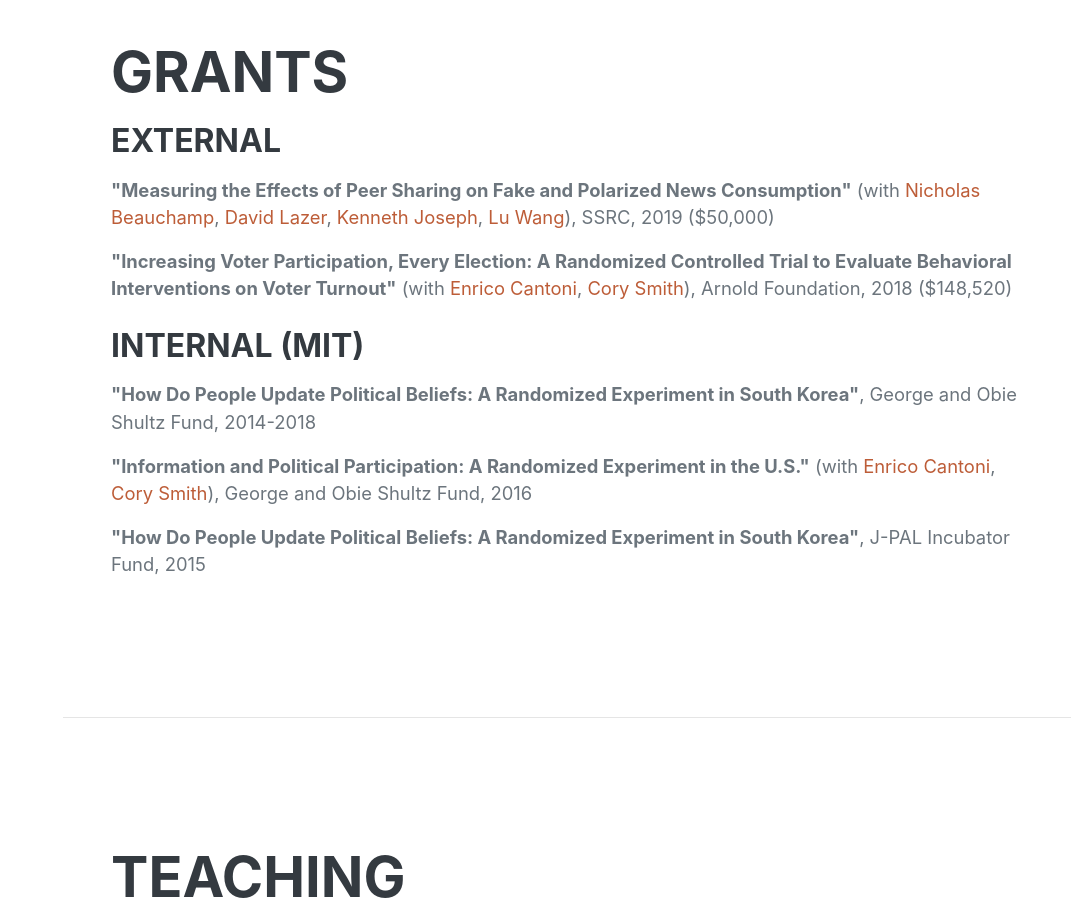
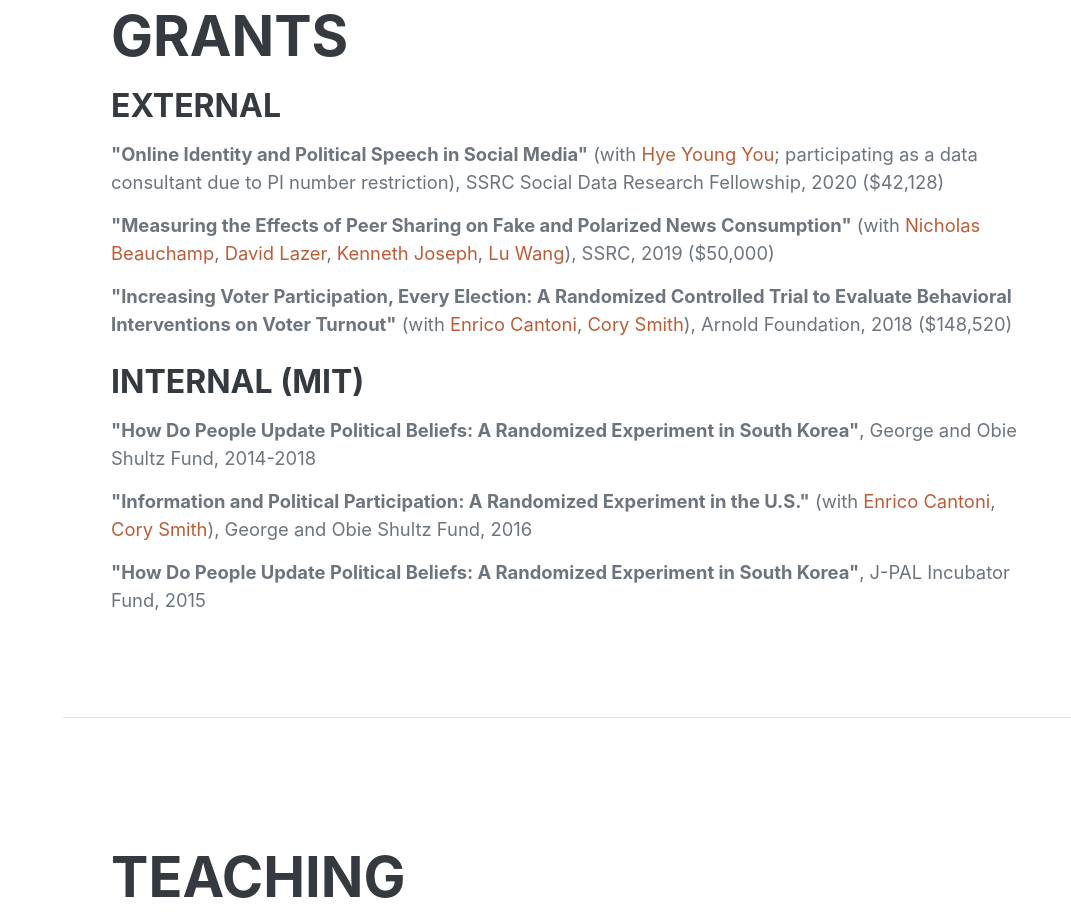
Before and after one commit to DongheeJo/DongheeJo.github.io, a plain HTML site: page index.html in a window 1280 px wide. Shown: the part 3821-4745 px from the top of the page, without its empty margins (209-1280 px from the left). Drawn offline with nearby package versions, Linux system fonts and the light colour scheme; some icons are missing; a web font is replaced by a local one.

Commit message:
SSRC fellowship update

```diff
--- a/index.html
+++ b/index.html
@@ -157,6 +157,7 @@
                 <div class="resume-section-content">
                     <h2 class="mb-3">Grants</h2>
                     <h3 class="mb-3">External</h3>
+                    <p class="lead mb-3"><b>"Online Identity and Political Speech in Social Media"</b> (with <a href="https://hyeyoungyou.com/" target="_blank">Hye Young You</a>; participating as a data consultant due to PI number restriction), SSRC Social Data Research Fellowship, 2020 ($42,128)</p>
                     <p class="lead mb-3"><b>"Measuring the Effects of Peer Sharing on Fake and Polarized News Consumption"</b> (with <a href="http://nickbeauchamp.com/" target="_blank">Nicholas Beauchamp</a>, <a href="https://www.lazerlab.net/" target="_blank">David Lazer</a>, <a href="https://kennyjoseph.github.io/" target="_blank">Kenneth Joseph</a>, <a href="http://web.eecs.umich.edu/~wangluxy/" target="_blank">Lu Wang</a>), SSRC, 2019 ($50,000)</p>
                     <p class="lead mb-4"><b>"Increasing Voter Participation, Every Election: A Randomized Controlled Trial to Evaluate Behavioral Interventions on Voter Turnout"</b> (with <a href="https://sites.google.com/site/cantoni1987/home" target="_blank">Enrico Cantoni</a>, <a href="https://economics.mit.edu/grad/cbsmith" target="_blank">Cory Smith</a>), Arnold Foundation, 2018 ($148,520)</p>
                     <h3 class="mb-3">Internal (MIT)</h3>
```
Also changed, not shown: 1 other file.
